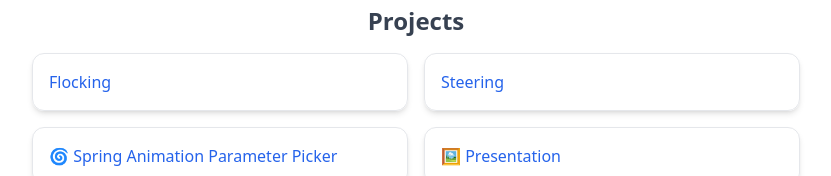
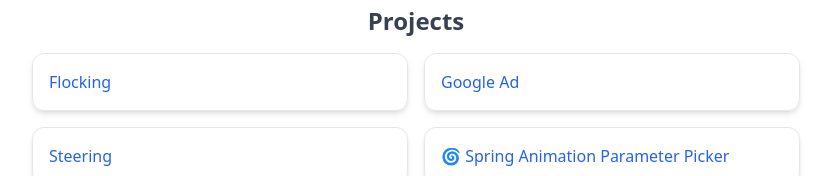
Before and after one commit to ryanzheng1998/ryan-zheng.com, a Next.js app: page / in a window 1280 px wide. Shown: the part 491-667 px from the top of the page, without its empty margins (224-1055 px from the left). Built offline with nearby package versions, Linux system fonts and the light colour scheme.

Commit message:
try to add google ad to my page

```diff
--- /dev/null
+++ b/app/fun/ad/google.tsx
@@ -0,0 +1,10 @@
+export default function Page() {
+  return (
+    <main className="min-h-screen bg-white px-6 py-20 text-center">
+      <h1 className="mb-4 text-3xl font-bold">Support My Work 💛</h1>
+      <p className="mb-8 text-gray-600">
+        This page helps fund my personal projects. Thanks for visiting!
+      </p>
+    </main>
+  )
+}
--- a/app/projects.ts
+++ b/app/projects.ts
@@ -2,6 +2,10 @@
   {
     name: 'Flocking',
     href: '/fun/steering/flocking',
+  },
+  {
+    name: 'Google Ad',
+    href: '/fun/ad/google',
   },
   {
     name: 'Steering',
```
